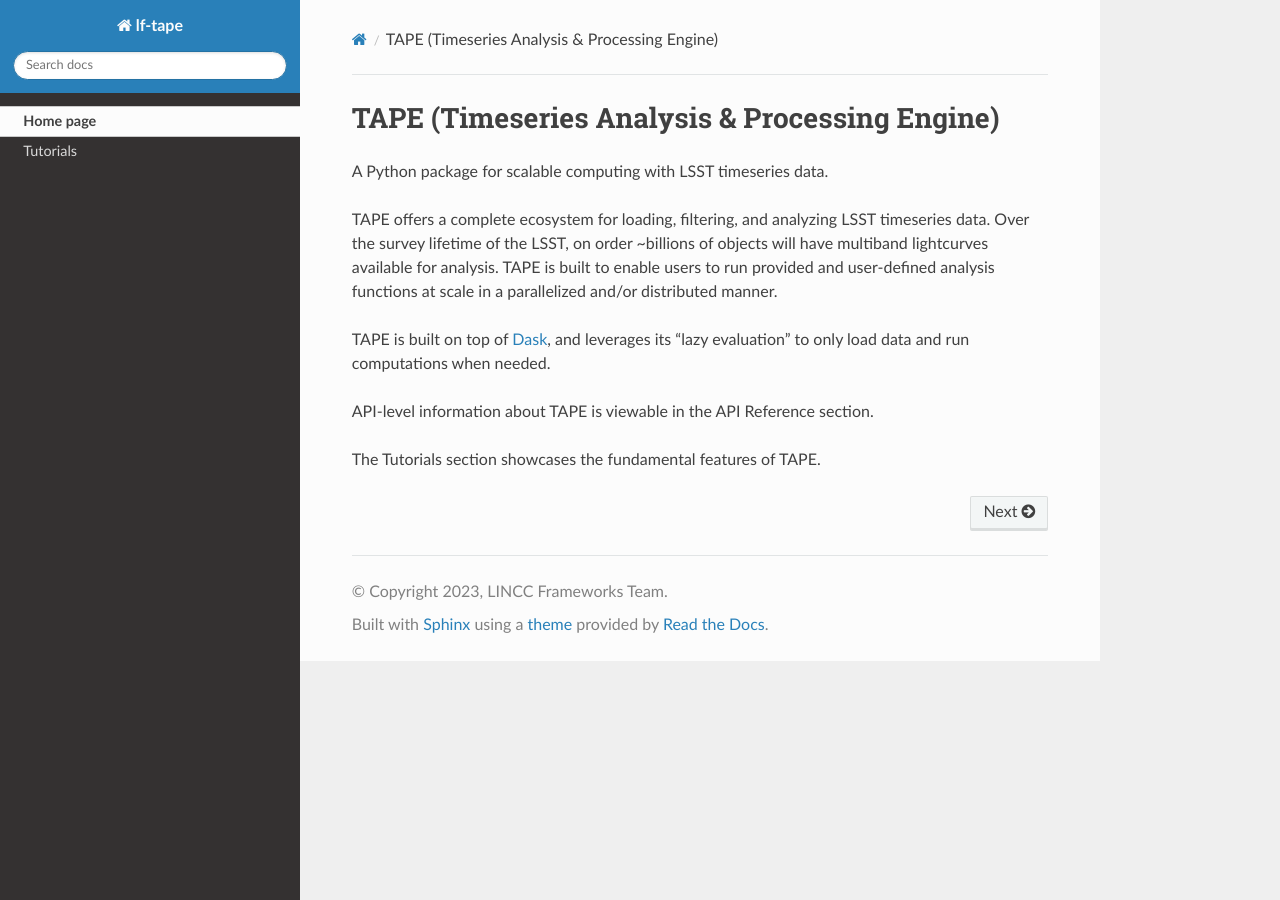
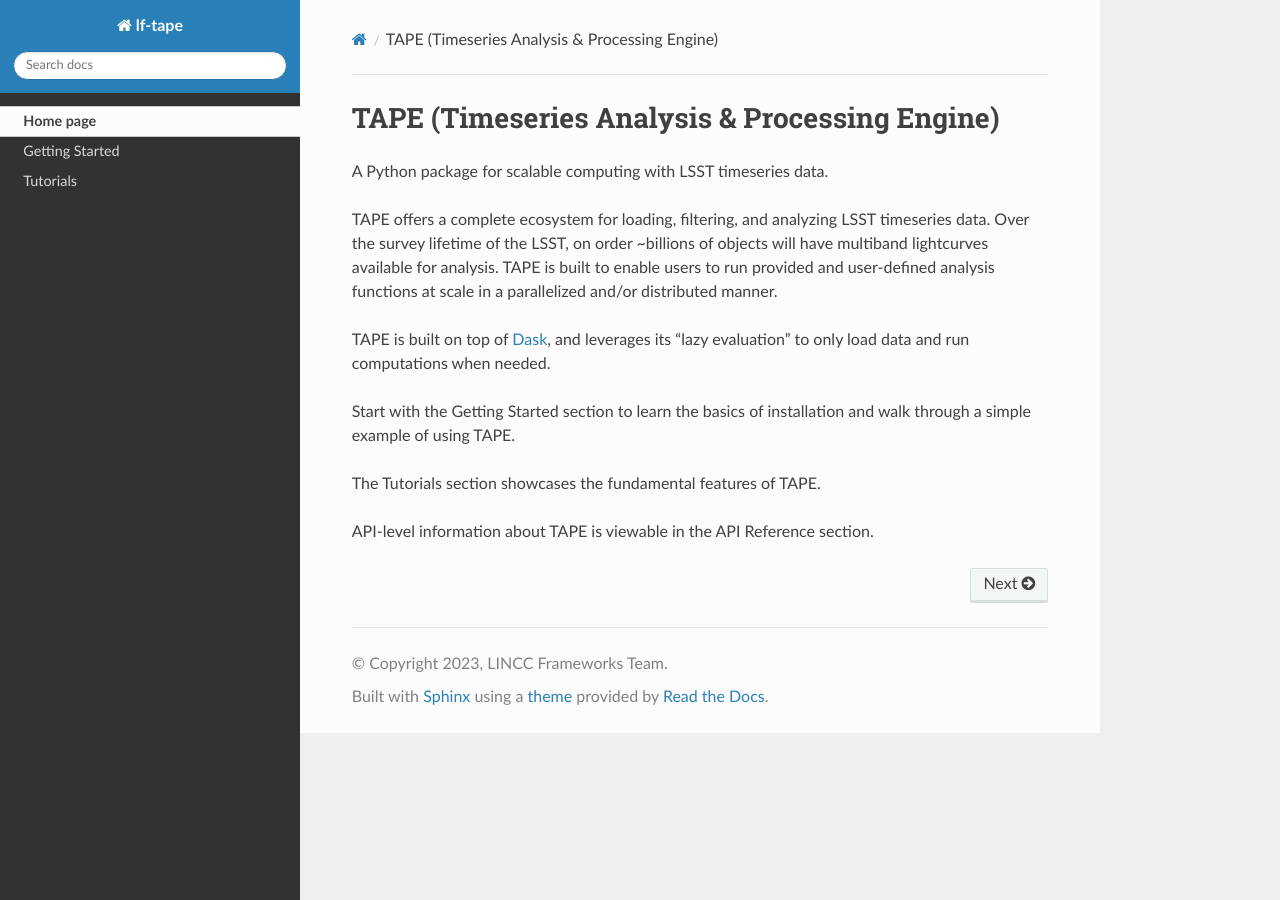
Before and after one commit to lincc-frameworks/tape, a Sphinx documentation site: the page built from docs/index.rst, in a window 1280 px wide. Built offline with Sphinx 7.4.7 and the Read the Docs theme 2.0.0, drawn with Linux system fonts in a browser that asks for light colours; pages that are not in the unit, such as notebooks, are missing from menus; the version number could not be read and is left out.

Commit message:
quickstart guide

```diff
--- a/docs/index.rst
+++ b/docs/index.rst
@@ -16,14 +16,20 @@ at scale in a parallelized and/or distributed manner.
 TAPE is built on top of `Dask <https://www.dask.org/>`_, and leverages
 its "lazy evaluation" to only load data and run computations when needed.
 
+Start with the Getting Started section to learn the basics of installation and
+walk through a simple example of using TAPE.
+
+The Tutorials section showcases the fundamental features of TAPE.
+
 API-level information about TAPE is viewable in the
 API Reference section.
 
-The Tutorials section showcases the fundamental features of TAPE.
+
 
 .. toctree::
    :hidden:
 
    Home page <self>
+   Getting Started <gettingstarted>
+   Tutorials <tutorials>
    API Reference <autoapi/index>
-   Tutorials <tutorials>
```
Also changed, not shown: docs/gettingstarted/quickstart.ipynb.
